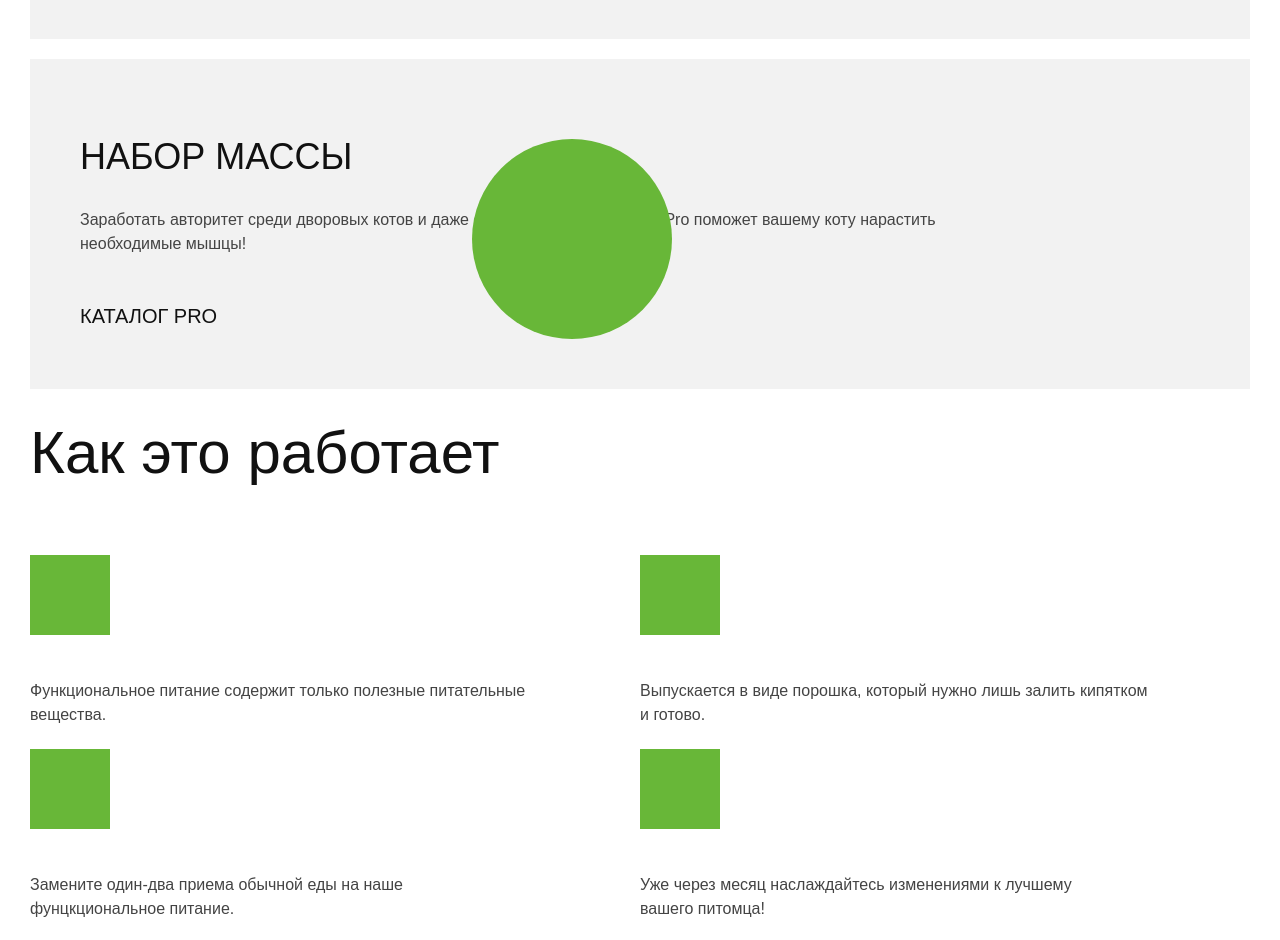
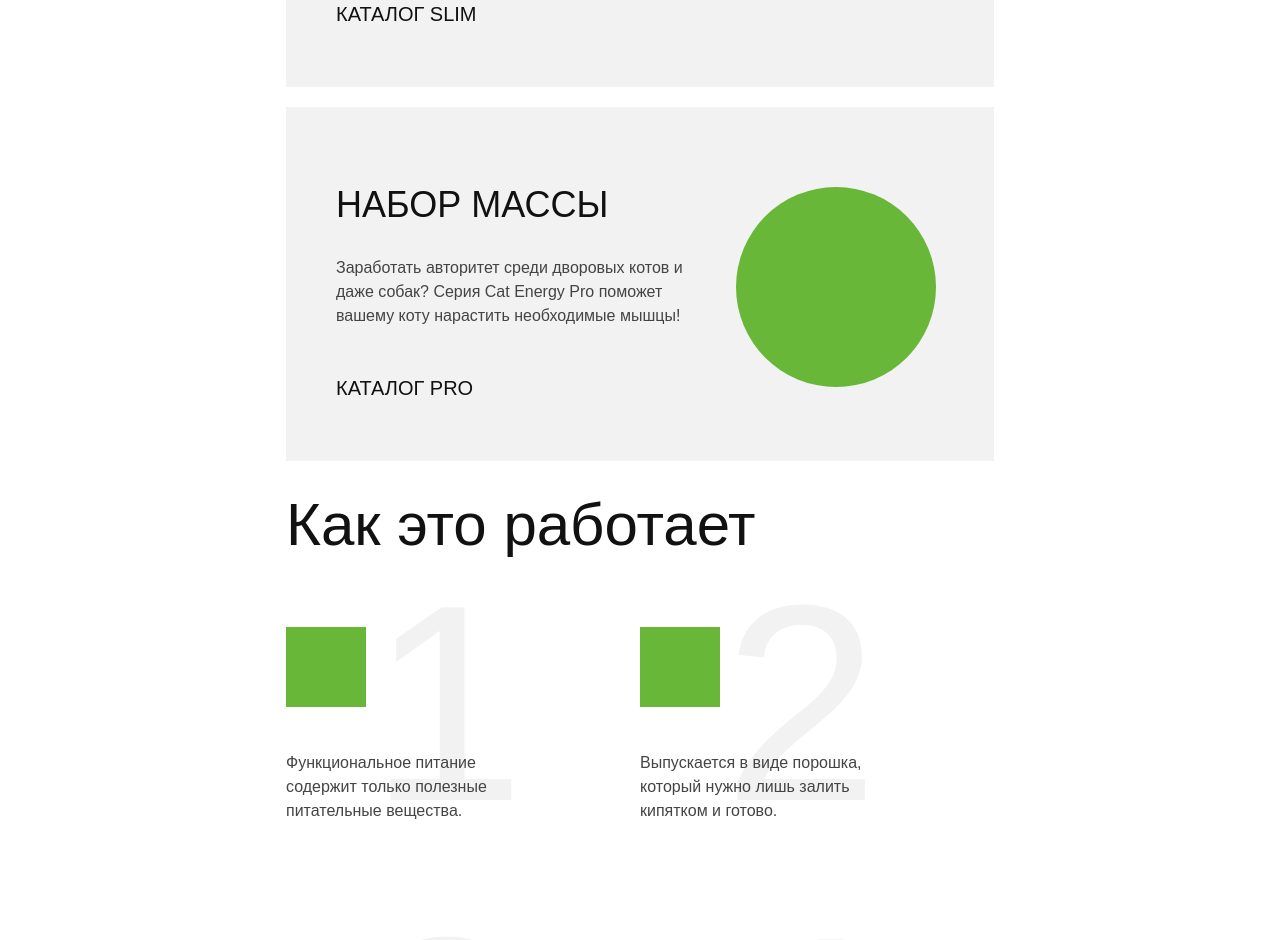
Before and after one commit to lemdorot/503315-cat-energy, a website: page source/index.html in a window 1280 px wide. Shown: the part 1176-2116 px from the top of the page. Drawn offline with nearby package versions, Linux system fonts and the light colour scheme; files that its build step writes are made by us from their sources.

Commit message:
Index Desktop

```diff
--- a/source/index.html
+++ b/source/index.html
@@ -25,7 +25,7 @@
         <button class="main-nav__toggle" type="button"><span class="visually-hidden">Открыть меню</span></button>
       </div>
       <ul class="main-nav__list site-list">
-        <li class="site-list__item site-list__item--active"><a class="site-list__link">Главная</a></li>
+        <li class="site-list__item site-list__item--active site-list__item--inverse"><a class="site-list__link">Главная</a></li>
         <li class="site-list__item"><a href="catalog.html" class="site-list__link">Каталог продукции</a></li>
         <li class="site-list__item"><a href="form.html" class="site-list__link">Подбор программы</a></li>
       </ul>
--- a/source/sass/blocks/_contacts.scss
+++ b/source/sass/blocks/_contacts.scss
@@ -1,13 +1,17 @@
 .contacts {
   background-color: $color-background;
   padding-top: 32px;
+
+  &--index {
+    background-color: #ffffff;
+  }
 
   @include tablet {
     padding-top: 70px;
   }
 
-  &--index {
-    background-color: #ffffff;
+  @include desktop {
+    padding-top: 0;
   }
 }
 
@@ -16,6 +20,10 @@
 
   @include tablet {
     padding: 0 70px;
+  }
+
+  @include desktop {
+    position: relative;
   }
 }
 
@@ -26,6 +34,15 @@
   @include tablet {
     justify-content: space-between;
     margin-bottom: 60px;
+  }
+
+  @include desktop {
+    position: absolute;
+    top: 95px;
+    left: calc((100% - 1220px)/2);
+    background-color: #ffffff;
+    padding: 70px 80px;
+    min-width: 570px;
   }
 }
 
@@ -58,8 +75,20 @@
   }
 }
 
+.contacts__map {
+  height: 360px;
+
+  @include tablet {
+    height: 400px;
+  }
+}
+
 .contacts__map-content {
   border: none;
   width: 100%;
-  height: 364px;
+  min-height: 360px;
+
+  @include tablet {
+    min-height: 400px;
+  }
 }
--- a/source/sass/blocks/_example.scss
+++ b/source/sass/blocks/_example.scss
@@ -6,10 +6,20 @@
   @include tablet {
     background: linear-gradient(to top, $color-background 50%, #ffffff 50%);
   }
+
+  @include desktop {
+    padding-top: 50px;
+    padding-bottom: 55px;
+    background: linear-gradient(to top, $color-background 460px, #ffffff 460px);
+  }
 }
 
 .example__content-center {
   @include content-center;
+
+  @include desktop {
+    position: relative;
+  }
 }
 
 .example__heading {
@@ -20,6 +30,10 @@
     font-size: 60px;
     line-height: 60px;
     margin-bottom: 73px;
+  }
+
+  @include desktop {
+    margin-bottom: 150px;
   }
 }
 
@@ -32,12 +46,21 @@
     line-height: 24px;
     margin-bottom: 60px;
   }
+
+  @include desktop {
+    max-width: 450px;
+  }
 }
 
 .example__stats-wrapper {
   @include tablet {
     display: flex;
     justify-content: space-between;
+  }
+
+  @include desktop {
+    max-width: 370px;
+    flex-wrap: wrap;
   }
 }
 
@@ -54,8 +77,18 @@
     flex-direction: column;
     align-items: flex-end;
   }
+
+  @include desktop {
+    flex-direction: row;
+    justify-content: space-between;
+    width: 100%;
+  }
 }
 
 .example__rub {
   margin-top: 12px;
+
+  @include desktop {
+    margin-right: 40px;
+  }
 }
--- a/source/sass/blocks/_facts.scss
+++ b/source/sass/blocks/_facts.scss
@@ -30,7 +30,11 @@
     font-size: 30px;
     line-height: 37px;
     min-width: 160px;
-  };
+  }
+
+  @include desktop {
+    min-width: 165px;
+  }
 }
 
 .facts__type {
--- a/source/sass/blocks/_hero.scss
+++ b/source/sass/blocks/_hero.scss
@@ -9,6 +9,7 @@
     background: #ffffff;
     padding-bottom: 515px;
   };
+
 }
 
 .hero__content-center {
--- a/source/sass/blocks/_main-nav.scss
+++ b/source/sass/blocks/_main-nav.scss
@@ -5,4 +5,15 @@
     align-items: center;
     padding: 24px 30px 0;
   }
+
+  @include desktop {
+    padding: 55px calc((100% - 1220px)/2);
+  }
 }
+
+.main-nav--inverse {
+  @include desktop {
+    background-image: linear-gradient(to right, #ffffff 0, #ffffff calc(50% + 30px), $color-primary calc(50% + 30px), $color-primary 100%);
+    color: #ffffff;
+  }
+}
--- a/source/sass/blocks/_process.scss
+++ b/source/sass/blocks/_process.scss
@@ -4,7 +4,12 @@
 
   @include tablet {
     border-bottom: 1px solid $color-menuline;
-  };
+  }
+
+  @include desktop {
+    padding-top: 60px;
+    border: none;
+  }
 }
 
 .process__content-center {
@@ -28,7 +33,12 @@
   @include tablet {
     display: flex;
     flex-wrap: wrap;
-  };
+    counter-reset: process-steps;
+  }
+
+  @include desktop {
+    justify-content: space-between;
+  }
 }
 
 .process__item {
@@ -41,7 +51,14 @@
     padding-left: 0;
     padding-top: 120px;
     padding-right: 100px;
-  };
+    counter-increment: process-steps;
+  }
+
+  @include desktop {
+    max-width: 250px;
+    padding-right: 0;
+    padding-top: 110px;
+  }
 
   &::before {
     content: "";
@@ -60,11 +77,50 @@
 
 }
 
+.process__item:first-child {
+  @include tablet {
+    margin-bottom: 140px;
+  }
+
+  @include desktop {
+    margin-bottom: 0;
+  }
+}
+
 .process__text {
   @include copytext(14px,18px);
 
   @include tablet {
+    position: relative;
     font-size: 16px;
     line-height: 24px;
-  };
+  }
+
+  @include desktop {
+    font-size: 16px;
+    line-height: 24px;
+  }
 }
+
+.process__text::before {
+  @include tablet {
+    content: counter(process-steps);
+    position: absolute;
+    top: -60px;
+    right: 0;
+    font-size: 280px;
+    font-family: "Oswald", sans-serif;
+    color: $color-background;
+    z-index: -1;
+  }
+
+  @include desktop {
+    top: -40px;
+  }
+}
+
+.process__text:first-child::before {
+  @include tablet {
+    right: 15px;
+  }
+}
--- a/source/sass/blocks/_program-card.scss
+++ b/source/sass/blocks/_program-card.scss
@@ -7,7 +7,13 @@
 
   @include tablet {
     padding: 80px 280px 63px 50px;
-  };
+    position: relative;
+  }
+
+  @include desktop {
+    padding: 80px 60px 65px;
+    max-width: 570px;
+  }
 }
 
 .program-card__title {
@@ -22,7 +28,14 @@
     line-height: 36px;
     padding-left: 0;
     margin-bottom: 33px;
-  };
+  }
+
+  @include desktop {
+    font-size: 36px;
+    line-height: 37px;
+    padding-left: 166px;
+    margin-bottom: 80px;
+  }
 
   &::before {
     content: "";
@@ -38,8 +51,15 @@
       width: 200px;
       height: 200px;
       top: 0;
-      left: 392px;
-    };
+      left: 400px;
+    }
+
+    @include desktop {
+      width: 100px;
+      height: 100px;
+      left: 0;
+      top: -30px;
+    }
   }
 }
 
@@ -53,7 +73,13 @@
     font-size: 16px;
     line-height: 24px;
     border: none;
-  };
+  }
+
+  @include desktop {
+    font-size: 16px;
+    line-height: 24px;
+    margin-bottom: 40px;
+  }
 }
 
 .program-card__link {
--- a/source/sass/blocks/_programs.scss
+++ b/source/sass/blocks/_programs.scss
@@ -4,4 +4,9 @@
 
 .programs__content-center {
   @include content-center;
+
+  @include desktop {
+    display: flex;
+    justify-content: space-between;
+  }
 }
--- a/source/sass/blocks/_site-list.scss
+++ b/source/sass/blocks/_site-list.scss
@@ -35,14 +35,36 @@
     font-weight: 400;
     padding-bottom: 14px;
   }
+
+  @include desktop {
+    font-size: 20px;
+    line-height: 24px;
+    color: inherit;
+  }
+}
+
+.site-list__item--active .site-list__link {
+  @include tablet {
+    border-bottom: 2px solid $color-primary;
+  }
+}
+
+.site-list__item--inverse .site-list__link {
+  @include desktop {
+    border-bottom: 2px solid #ffffff;
+  }
 }
 
 .site-list__link:link,
 .site-list__link:visited {
   &:hover {
     opacity: 0.6;
-    @include tablet {
-      border-bottom: 2px solid $color-primary;
-    };
   }
 }
+
+.site-list__link:link,
+.site-list__link:visited {
+  &:active {
+    opacity: 0.3;
+  }
+}
--- a/source/sass/blocks/_slider.scss
+++ b/source/sass/blocks/_slider.scss
@@ -2,18 +2,31 @@
   @include tablet {
     width: 600px;
     margin: 0 auto;
+  }
+
+  @include desktop {
+    position: absolute;
+    left: 50%;
+    top: -20px;
   }
 }
 
 .slider__label {
   @include titletext(16px,20px);
   text-transform: uppercase;
+  cursor: pointer;
 
   @include tablet {
     font-size: 20px;
     line-height: 20px;
     padding-bottom: 6px;
     border-bottom: 1px dotted $color-line;
+
+    &:focus,
+    &:hover {
+      outline: none;
+      border-bottom: 1px solid $color-line;
+    }
   };
 }
 
@@ -23,7 +36,14 @@
   align-items: center;
 }
 
+.slider__before:checked ~ .slider__scale {
+  justify-content: flex-start;
+}
+
 .slider__scale {
+  display: flex;
+  align-items: center;
+
   @include tablet {
     width: 428px;
     height: 6px;
@@ -31,3 +51,21 @@
     border-radius: 3px;
   };
 }
+
+.slider__indicator {
+  @include tablet {
+    width: 34px;
+    height: 34px;
+    border-radius: 50%;
+    background-image: radial-gradient($color-primary 0, $color-primary 4px, #ffffff 5px, #ffffff 100%);
+    border: 1px solid $color-menuline;
+    box-shadow: 0 2px 5px rgba(0,0,0, 0.1);
+    margin-left: 10px;
+    margin-right: 10px;
+
+    &:hover {
+      box-shadow: 0 2px 5px rgba(0,0,0,0.2);
+      cursor: pointer;
+    }
+  }
+}
--- a/source/sass/global/_mixins.scss
+++ b/source/sass/global/_mixins.scss
@@ -1,5 +1,11 @@
 @mixin tablet {
   @media (min-width: $tablet-width) {
+    @content;
+  }
+}
+
+@mixin desktop {
+  @media (min-width: $desktop-width) {
     @content;
   }
 }
@@ -25,6 +31,10 @@
   margin: 0 auto;
 
   @include tablet {
-    padding: 0 30px;
+    padding: 0 calc((100% - 708px)/2);
+  };
+
+  @include desktop {
+    padding: 0 calc((100% - 1220px)/2);
   };
 }
```
